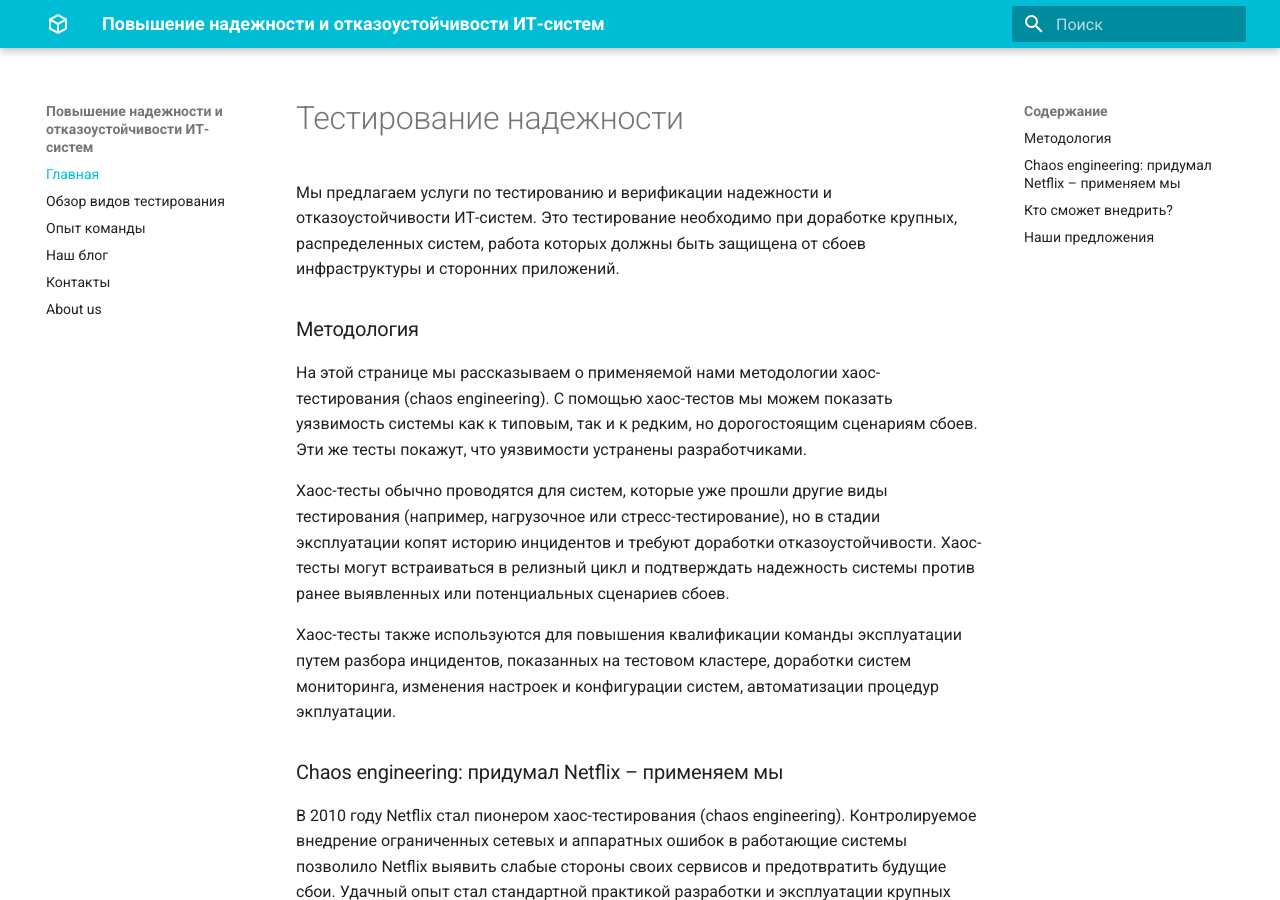
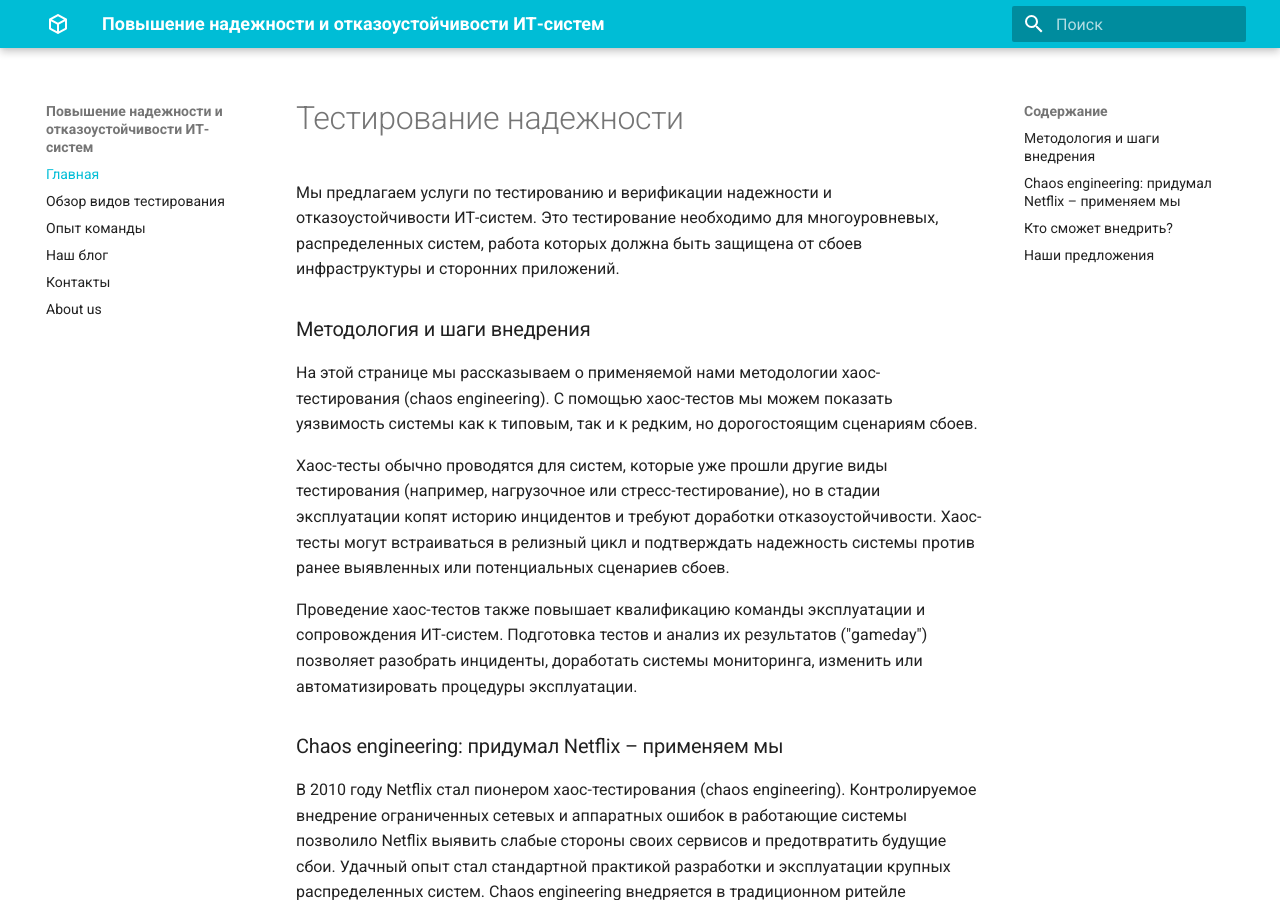
Before and after one commit to epogrebnyak/mkdocs-actionable, an MkDocs documentation site: the page built from docs/index.md, in a window 1280 px wide and 900 px high. Built offline with MkDocs 1.6.1 and Material for MkDocs 9.7.7, drawn with Linux system fonts in a browser that asks for light colours.

Commit message:
Update index.md

```diff
--- a/docs/index.md
+++ b/docs/index.md
@@ -3,25 +3,24 @@
 # Тестирование надежности
 
 Мы предлагаем услуги по тестированию и верификации надежности и отказоустойчивости ИТ-систем.
-Это тестирование необходимо при доработке крупных, распределенных систем, работа которых должны быть защищена от сбоев инфраструктуры и сторонних приложений.
+Это тестирование необходимо для многоуровневых, распределенных систем, работа которых должна быть защищена от сбоев инфраструктуры и сторонних приложений.
 
-### Методология
+### Методология и шаги внедрения
 
-На этой странице мы рассказываем о применяемой нами методологии хаос-тестирования (chaos engineering). С помощью хаос-тестов мы можем показать уязвимость системы как к типовым, так и к редким, но дорогостоящим сценариям сбоев. Эти же тесты покажут, что уязвимости устранены разработчиками.
+На этой странице мы рассказываем о применяемой нами методологии хаос-тестирования (chaos engineering). С помощью хаос-тестов мы можем показать уязвимость системы как к типовым, так и к редким, но дорогостоящим сценариям сбоев.
 
 Хаос-тесты обычно проводятся для систем, которые уже прошли другие виды тестирования
 (например, нагрузочное или стресс-тестирование), но в стадии эксплуатации копят историю инцидентов и требуют доработки отказоустойчивости. Хаос-тесты могут встраиваться в релизный цикл и подтверждать надежность системы против ранее выявленных или потенциальных сценариев сбоев.
 
-Хаос-тесты также используются для повышения квалификации команды эксплуатации
-путем разбора инцидентов, показанных на тестовом кластере, доработки систем мониторинга,
-изменения настроек и конфигурации систем, автоматизации процедур экплуатации.
-
+Проведение хаос-тестов также повышает квалификацию команды эксплуатации и сопровождения ИТ-систем. Подготовка тестов и анализ их результатов ("gameday") позволяет разобрать инциденты,
+доработать системы мониторинга, изменить или автоматизировать процедуры
+эксплуатации.
 
 ### Chaos engineering: придумал Netflix – применяем мы
 
 В 2010 году Netflix стал пионером хаос-тестирования (chaos engineering). Контролируемое внедрение ограниченных сетевых и аппаратных ошибок в работающие системы позволило Netflix выявить слабые стороны своих сервисов и предотвратить будущие сбои. Удачный опыт стал стандартной практикой разработки и эксплуатации крупных распределенных систем. Сhaos engineering внедряется в традиционном ритейле (Walmart), электронной коммерции (Alibaba), банках (Capital One). Цель внедрения - снизить прямые и скрытые издержки, связанные со сбоями или деградациями ИТ-систем, которые выражаются в деньгах, репутации, оттоке клиентов.
 
-###  Кто сможет внедрить?
+### Кто сможет внедрить?
 
 Компании, которые разрабатывают и эксплуатируют высоконагруженные IT-системы и хотят обеспечить более высокий уровень надежности своих пользовательских и служебных сервисов и готовы заимствовать с рынка лучшие практики работы.
 
```
